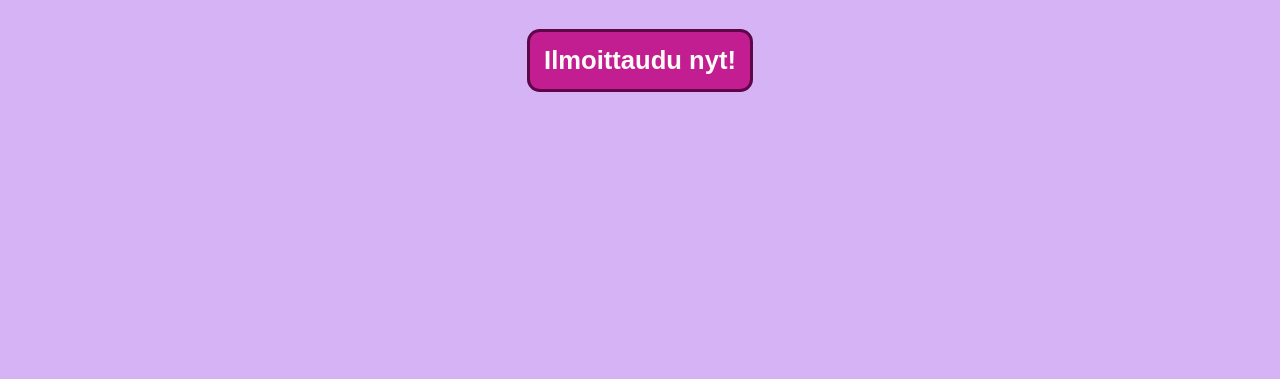
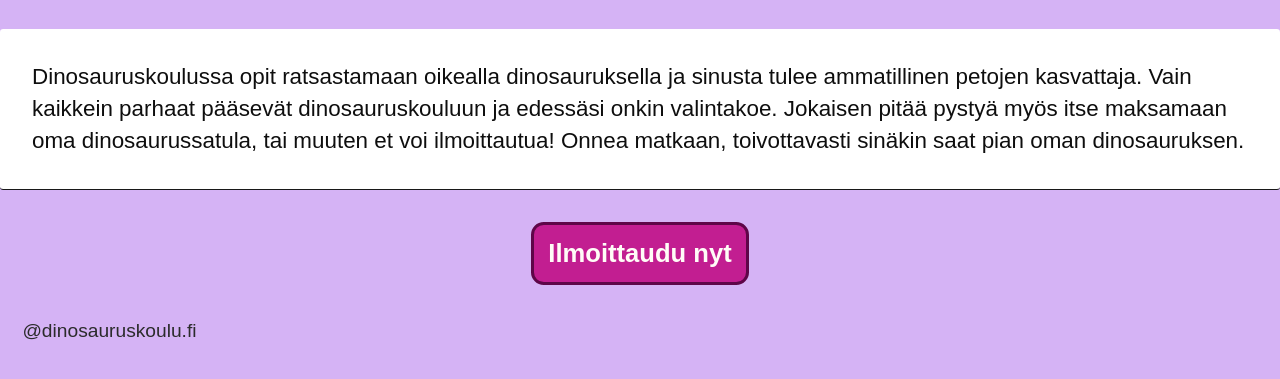
Before and after one commit to horridparlor/Dinosauruskoulu, a plain HTML site: page index.html in a window 1280 px wide. Shown: the part 133-512 px from the top of the page. Drawn offline with Linux system fonts and the light colour scheme.

Commit message:
Added info box and footer notation, Closes #1

```diff
--- a/index.html
+++ b/index.html
@@ -9,10 +9,21 @@
 </head>
 <body>
     <div class="contentRow flow-down">
-        <span class="mainTitle">Tervetuloa dinosauruskouluun!</span>
+        <span class="main-title">Tervetuloa dinosauruskouluun!</span>
     </div>
     <div class="contentRow move-down">
-        <button class="actionButton">Ilmoittaudu nyt!</button>
+        <span class="info-box">
+            Dinosauruskoulussa opit ratsastamaan oikealla dinosauruksella ja sinusta tulee ammatillinen
+            petojen kasvattaja. Vain kaikkein parhaat pääsevät dinosauruskouluun ja edessäsi onkin
+            valintakoe. Jokaisen pitää pystyä myös itse maksamaan oma dinosaurussatula, tai muuten
+            et voi ilmoittautua! Onnea matkaan, toivottavasti sinäkin saat pian oman dinosauruksen.
+        </span>
+    </div>
+    <div class="contentRow move-down">
+        <button class="action-button">Ilmoittaudu nyt</button>
+    </div>
+    <div class="footer move-down">
+        <span class="notation">@dinosauruskoulu.fi</span>
     </div>
 </body>
 </html>
--- a/styles.css
+++ b/styles.css
@@ -18,9 +18,9 @@ body{
 
     background-color: var(--brand-purple);
     font-family: sans-serif;
-    font-size: 1.2rem;
+    font-size: 1.4rem;
     color: var(--text-black);
-    font-weight: 400;
+    font-weight: 500;
     margin: 0;
 }
 
@@ -31,7 +31,7 @@ body{
     flex-wrap: wrap;
 }
 
-.mainTitle {
+.main-title {
     font-size: 2rem;
     text-align: center;
     padding: 0.8rem;
@@ -50,7 +50,7 @@ body{
     margin-top: 2rem;
 }
 
-.actionButton {
+.action-button {
     max-width: 20rem;
     font-size: 1.6rem;
     font-family: sans-serif;
@@ -63,7 +63,27 @@ body{
     color: var(--text-white);
 }
 
-.actionButton:hover {
+.action-button:hover {
     background-color: var(--background-light-purple);
     color: var(--text-light-gray);
 }
+
+.info-box {
+    padding: min(2rem, 6vw);
+    background-color: var(--background-white);
+    border-bottom: 0.1rem solid var(--background-black);
+    line-height: 2rem;
+    max-width: 80rem;
+    border-radius: 0.2rem;
+}
+
+.footer {
+    margin-bottom: 1.2rem;
+    margin-left: 1.4rem;
+}
+
+.notation {
+    font-weight: 400;
+    font-size: 1.2rem;
+    color: var(--text-dark-gray);
+}
```
